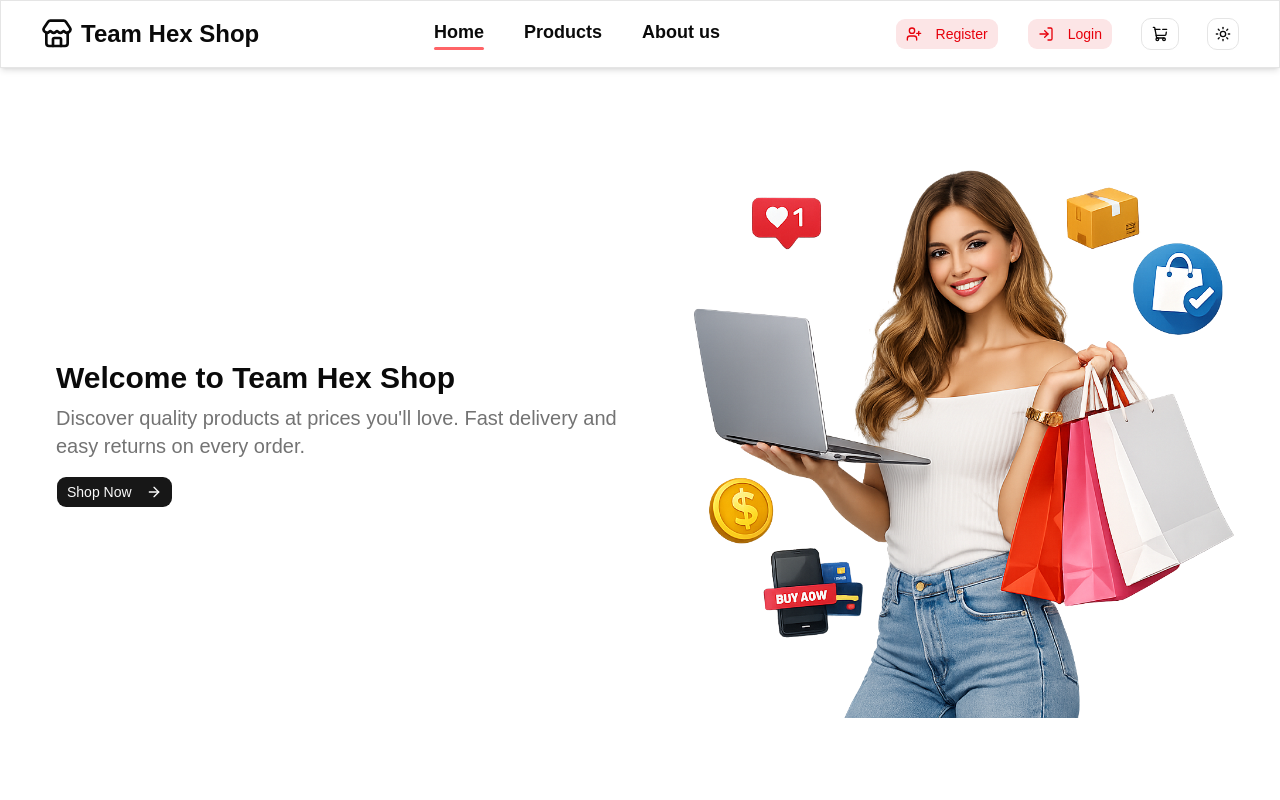
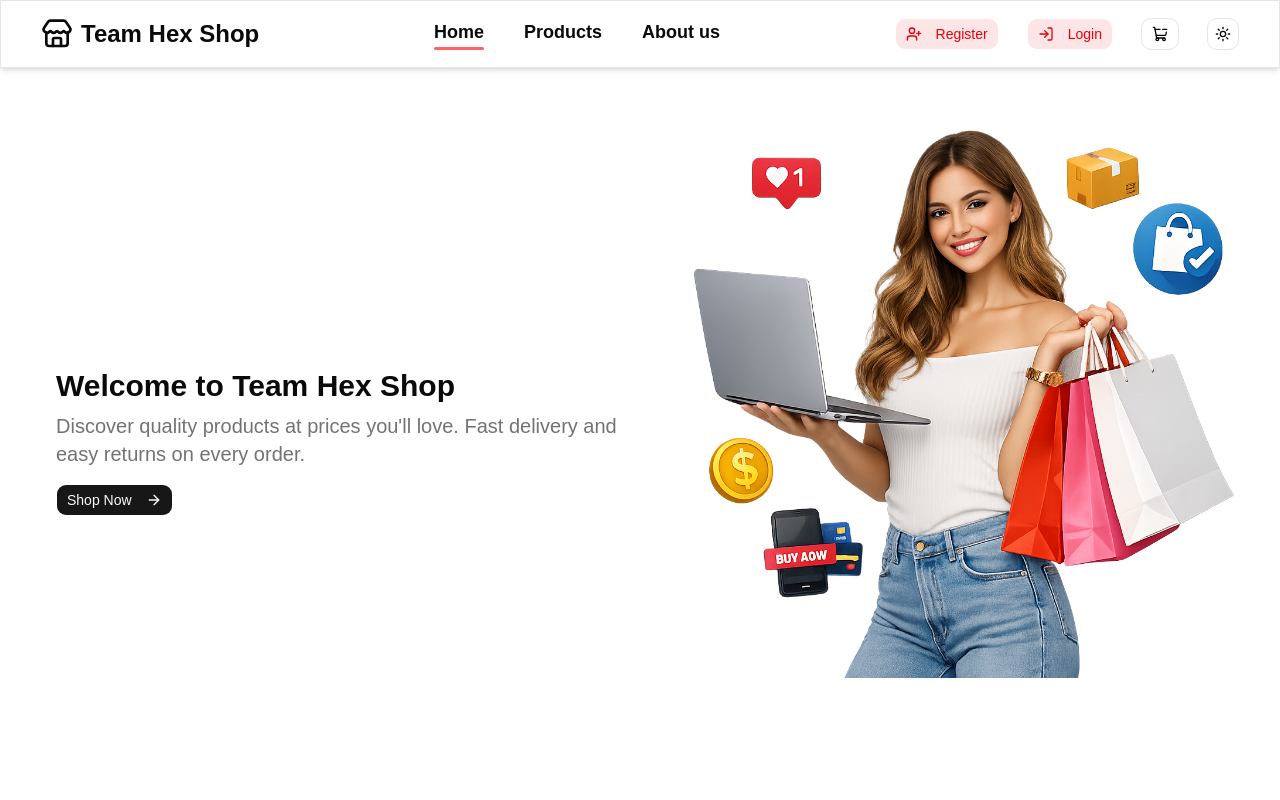
Before and after one commit to YelMinSoe/online-shop, a React (Vite) app in the folder client/: page / in a window 1280 px wide. Shown: the top 800 px of the page. Built offline with nearby package versions, Linux system fonts and the light colour scheme; no server answers.

Commit message:
updated home ui -2

```diff
--- a/client/src/pages/Home.tsx
+++ b/client/src/pages/Home.tsx
@@ -12,10 +12,10 @@ const Home = () => {
           <img
             src={homeImage}
             alt="Home"
-            className="mb-8 h-full w-full animate-fade-in-right object-contain lg:order-last lg:mr-4 lg:h-150 lg:w-150"
+            className="mb-8 h-full w-full animate-fade-in-right object-contain lg:order-last lg:mr-4 lg:mb-28 lg:h-150 lg:w-150"
           />
           <div className="">
-            <h1 className="text-xl font-bold lg:text-3xl">
+            <h1 className="mt-4 text-xl font-bold lg:text-3xl">
               Welcome to Team Hex Shop
             </h1>
             <p className="mt-2 text-sm text-muted-foreground lg:text-xl">
```
